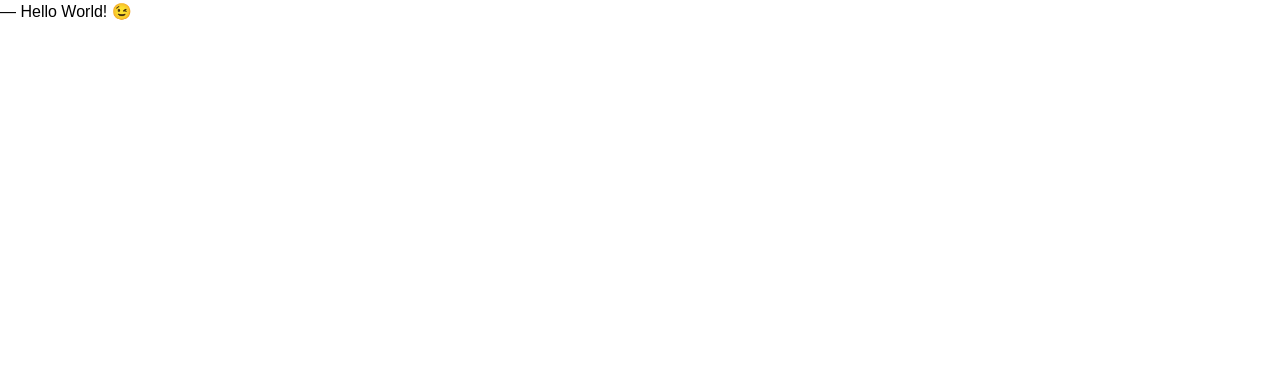
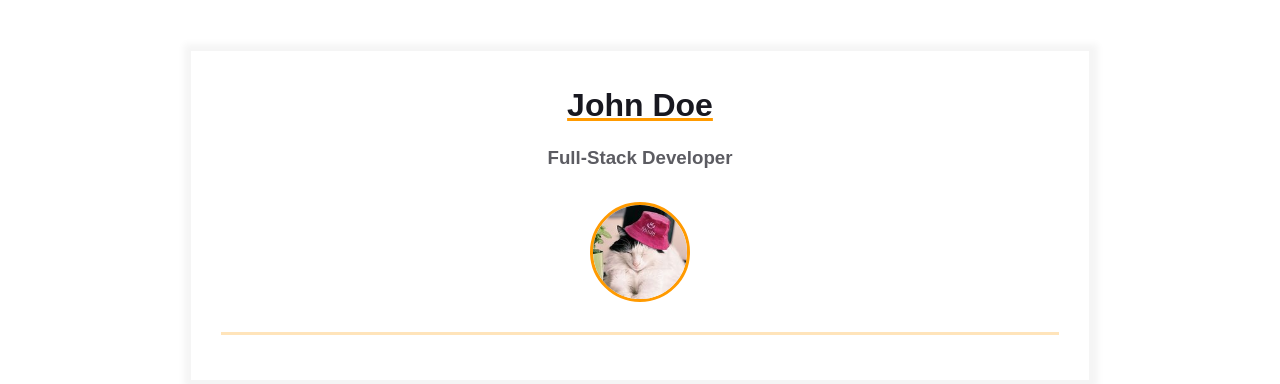
Before and after one commit to mksxhre/homepage, a plain HTML site: page index.html in a window 1280 px wide. Drawn offline with Linux system fonts and the light colour scheme.

Commit message:
add primary content template

```diff
--- a/index.html
+++ b/index.html
@@ -7,6 +7,33 @@
         <link rel="stylesheet" href="styles.css" />
     </head>
     <body>
-        ― Hello World! &#x1F609;
+        <main>
+            <div class="resume">
+                <div class="container">
+                    <div class="resume__block">
+                        <h1 class="contact-info__header">John Doe</h1>
+                        <h3 class="contact-info__sub-header">
+                            Full-Stack Developer
+                        </h3>
+
+                        <div class="contact_info_container fh">
+                            <div class="contact-info__block"></div>
+
+                            <div
+                                class="contact-info__block contact-info__block--center"
+                            >
+                                <img
+                                    class="contact-info__avatar"
+                                    src="assets/avatar.png"
+                                    alt="Avatar"
+                                />
+                            </div>
+
+                            <div class="contact-info__block"></div>
+                        </div>
+                    </div>
+                </div>
+            </div>
+        </main>
     </body>
 </html>
```
